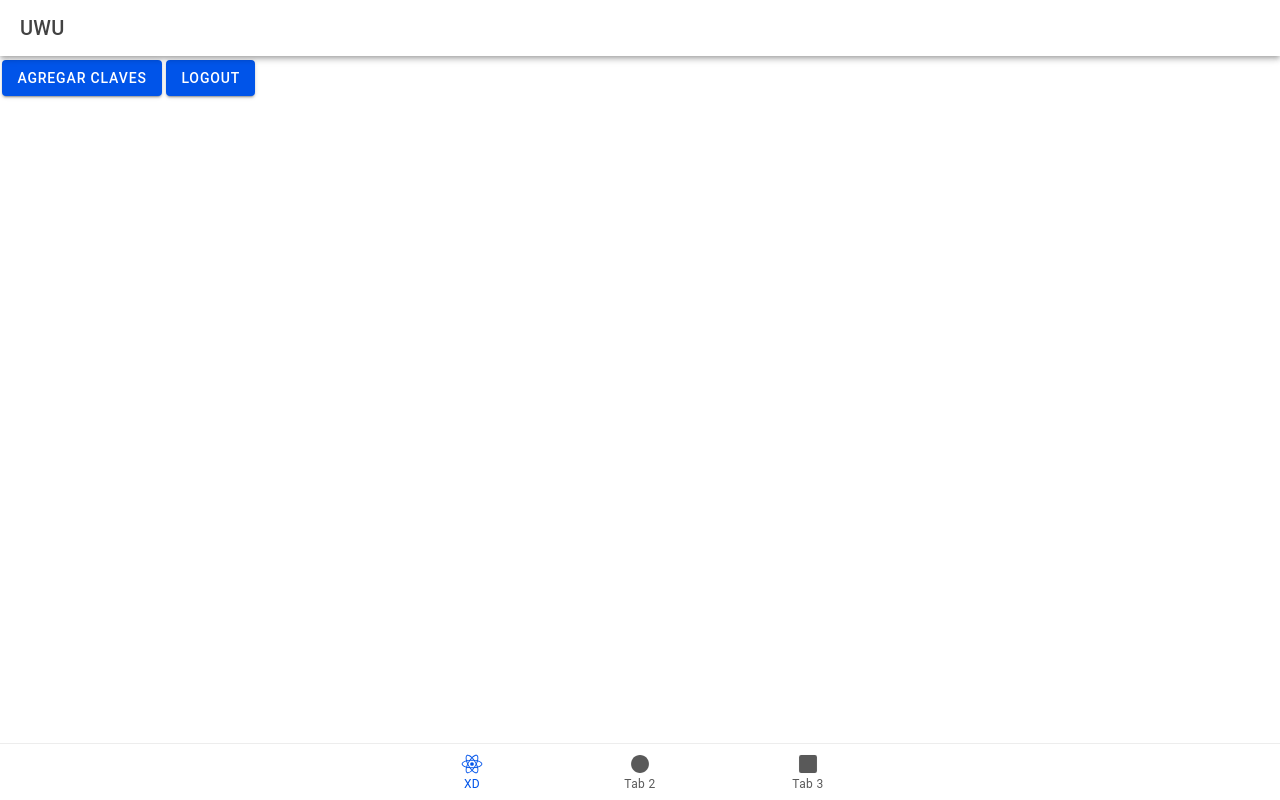
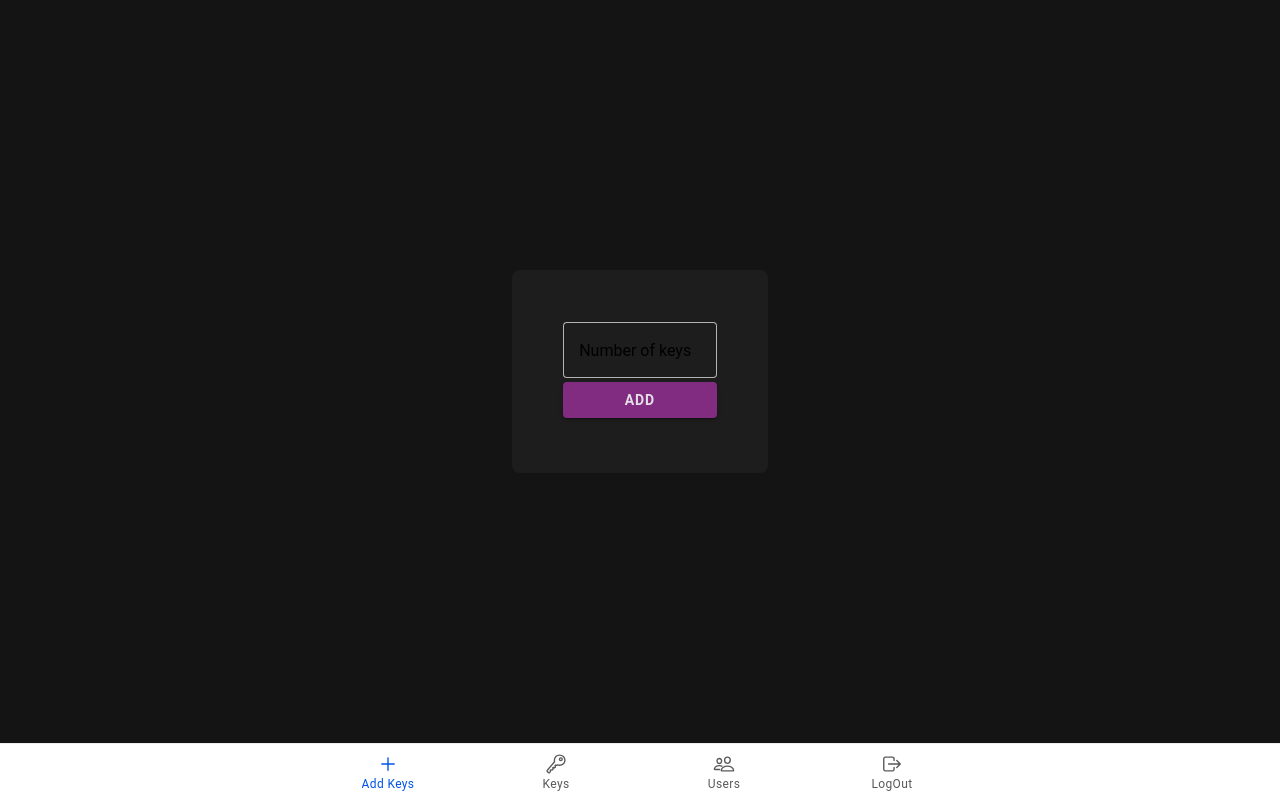
Before and after one commit to LimpStone/IonicMonitor, a React (Vite) app: page / in a window 1280 px wide. Built offline with nearby package versions, Linux system fonts and the light colour scheme; no server answers; sample sign-in values are in the browser's storage.

Commit message:
updates and css

```diff
--- a/src/App.tsx
+++ b/src/App.tsx
@@ -1,6 +1,7 @@
-import { useEffect, useMemo } from "react";
+import { useEffect, useMemo, useState } from "react";
 import { Redirect, Route } from "react-router-dom";
 import {
+  IonAlert,
   IonApp,
   IonIcon,
   IonLabel,
@@ -8,6 +9,7 @@ import {
   IonTabBar,
   IonTabButton,
   IonTabs,
+  IonToast,
   setupIonicReact,
 } from "@ionic/react";
 import { IonReactRouter } from "@ionic/react-router";
@@ -22,16 +24,16 @@ import { useHistory } from "react-router-dom";
 
 import {
   getAuth,
-  signInWithEmailAndPassword,
   onAuthStateChanged,
+  signOut,
 } from "firebase/auth";
 import { firebaseApp } from "./components/Providers";
 import { Landing } from "./pages/Landing";
-import { ellipse, logoReact, square } from "ionicons/icons";
+import { addOutline, keyOutline, logOutOutline, peopleOutline, walkOutline } from "ionicons/icons";
 
 const App: React.FC = () => {
+
   const history = useHistory();
-
   const auth = useMemo(() => {
     return getAuth(firebaseApp);
   }, [firebaseApp]);
@@ -39,15 +41,11 @@ const App: React.FC = () => {
   useEffect(() => {
     const unsubscribe = onAuthStateChanged(auth, (user) => {
       if (user) {
-        // Si el usuario está autenticado, redirige a la página principal
         history.push("/");
       } else {
-        // Si no está autenticado, redirige a la página de inicio
         history.push("/login");
       }
     });
-
-    // Cleanup subscription on unmount
     return () => unsubscribe();
   }, [history]);
   return (
@@ -68,28 +66,76 @@ const App: React.FC = () => {
     </IonApp>
   );
 };
-const Tabs: React.FC = () => (
+const Tabs: React.FC = () => {
+  const [showAlert, setShowAlert] = useState(false);
+  const [showToast, setShowToast] = useState(false);
+  const history = useHistory();
+  const handleTabButtonClick = () => {
+    setShowAlert(true);
+  };
+  const logout = async () => {
+    const auth = getAuth();
+    try {
+      await signOut(auth);
+      console.log("Logged out");
+      history.push("/login");
+    } catch (error) {
+      console.error("Error signing out: ", error);
+    }
+  };
+  return(
   <IonTabs>
     <IonRouterOutlet>
       <Route path="/tabs/tab1" component={Tab1} />
       <Route path="/tabs/tab2" component={Tab2} />
       <Route path="/tabs/tab3" component={Tab3} />
-      <Redirect exact path="/tabs" to="/tabs/tab1" />
     </IonRouterOutlet>
-    <IonTabBar slot="bottom">
-      <IonTabButton tab="tab1" href="/tabs/tab1">
-        <IonIcon icon={logoReact} />
-        <IonLabel>XD</IonLabel>
+    <IonTabBar  slot="bottom">
+      <IonTabButton  tab="tab1" href="/tabs/tab1">
+        <IonIcon icon={addOutline} />
+        <IonLabel>Add Keys</IonLabel>
       </IonTabButton>
       <IonTabButton tab="tab2" href="/tabs/tab2">
-        <IonIcon icon={ellipse} />
-        <IonLabel>Tab 2</IonLabel>
+        <IonIcon icon={keyOutline} />
+        <IonLabel>Keys</IonLabel>
       </IonTabButton>
       <IonTabButton tab="tab3" href="/tabs/tab3">
-        <IonIcon icon={square} />
-        <IonLabel>Tab 3</IonLabel>
+        <IonIcon icon={peopleOutline} />
+        <IonLabel>Users</IonLabel>
+      </IonTabButton>
+      <IonTabButton onClick={handleTabButtonClick} tab="Options">
+        <IonIcon icon={logOutOutline} />
+        <IonLabel>LogOut</IonLabel>
+        <IonAlert
+          header="Do you want to Logout?"
+          isOpen={showAlert}
+          buttons ={[
+            {
+              text: "Cancel",
+              role: "cancel",
+              handler: () => {
+                console.log("Alert canceled");
+              },
+            },
+            {
+              text: "OK",
+              role: "confirm",
+              handler: () => {
+                logout();
+                setShowToast(true);
+                console.log("Alert si");
+              },
+            },
+          ]}
+          onDidDismiss={() => setShowAlert(false)}
+        ></IonAlert>
+        <IonToast isOpen={showToast} onDidDismiss={() => setShowToast(false)} message="Succesful logout,later!" duration={5000} icon={walkOutline}></IonToast>
       </IonTabButton>
     </IonTabBar>
   </IonTabs>
-);
+);};
+/*
+<IonButton id="open-toast" onClick={logout}>Logout</IonButton>
+<IonToast trigger="open-toast" message="Succesful logout,later!" duration={5000} icon={walkOutline}></IonToast>
+*/
 export default App;
--- a/src/pages/Tab1.css
+++ b/src/pages/Tab1.css
@@ -0,0 +1,58 @@
+@keyframes rainbowHighlight {
+    0% { --highlight-color-focused: red; }
+    16% { --highlight-color-focused: orange; }
+    32% { --highlight-color-focused: yellow; }
+    48% { --highlight-color-focused: green; }
+    64% { --highlight-color-focused: blue; }
+    80% { --highlight-color-focused: indigo; }
+    100% { --highlight-color-focused: violet; }
+  }
+@media (min-width: 350px) {
+    .login-container2 {
+        display: flex;
+        flex-direction: column;
+        justify-content: center;
+        align-items: center;
+        width: 50%;
+        padding: 4%;
+        background-color: rgb(29, 29, 29);
+        border-radius: 8px;
+      }
+  }
+@media (min-width:1000px) {
+    .login-container2 {
+        display: flex;
+        flex-direction: column;
+        justify-content: center;
+        align-items: center;
+        width: 20%;
+        max-width: 40%;
+        padding: 4%;
+        background-color: rgb(29, 29, 29);
+        border-radius: 8px;
+      }
+  }
+
+.tab1back{
+    width: 100%;
+    height: 100%;
+    display: flex;
+    justify-content: center;
+    align-items: center;
+    background-color:rgb(20, 20, 20); ;
+}
+
+  .custom-input {
+    --border-width: 1px;
+    --highlight-color-focused: rgb(173, 84, 173);
+    --box-shadow: 0 2px 6px 0 rgb(0, 0, 0, 0.25);
+
+  }
+
+
+.boton{
+    width: 100%;
+    font-weight: bold;
+    color: rgb(229, 222, 231);
+    --background: rgb(129, 44, 129);
+}
--- a/src/pages/Tab1.tsx
+++ b/src/pages/Tab1.tsx
@@ -1,37 +1,15 @@
-import { IonContent, IonHeader, IonPage, IonTitle, IonToolbar,IonButton, IonApp, IonRouterOutlet, IonToast } from '@ionic/react';
-import { IonTabs, IonTabBar, IonTabButton, IonIcon, IonLabel} from '@ionic/react';
-import { calendar, personCircle, map, informationCircle, walkOutline } from 'ionicons/icons';
-import { IonButtons, IonMenu, IonMenuButton } from '@ionic/react';
+import { IonContent, IonHeader, IonPage, IonTitle, IonToolbar,IonButton, IonApp, IonRouterOutlet, IonToast, IonInput, IonItem } from '@ionic/react';
 import {getDatabase,ref,push} from "firebase/database"
 import React, { useState } from 'react';
-import ExploreContainer from '../components/ExploreContainer';
-import { ellipse, logoReact, square, triangle } from "ionicons/icons";
-
 import './Tab1.css';
-import { IonReactRouter } from '@ionic/react-router';
-import { Redirect, Route, useHistory } from 'react-router';
-import Tab2 from './Tab2';
-import Tab3 from './Tab3';
-import { getAuth, signOut } from 'firebase/auth';
-
 
 const Tab1: React.FC = () => {
   const [titulo, setTitulo] = useState("");
   const [subtitulo, setSubtitulo] = useState("");
   const [mensaje, setMensaje] = useState("");
   const [alerta, setAlerta] = useState(false);
-  const history = useHistory();
+  const [totalkeys, SetKeys] = useState<number>(0);
 
-  const logout = async () => {
-    const auth = getAuth();
-    try {
-      await signOut(auth);
-      console.log("Logged out");
-      history.push('/login');
-    } catch (error) {
-      console.error("Error signing out: ", error);
-    }
-  };
   const agregarClaves = async (claves: number) => {
     console.log(claves);
     const db = getDatabase();
@@ -61,19 +39,26 @@ const Tab1: React.FC = () => {
 
   return (
     <IonPage>
-      <IonHeader>
-        <IonToolbar>
-          <IonTitle>UWU</IonTitle>
-        </IonToolbar>
-      </IonHeader>
-      <IonContent fullscreen>
-      <IonButton onClick={() => agregarClaves(1)}>Agregar Claves</IonButton>
-      <IonButton id="open-toast" onClick={logout}>Logout</IonButton>
-      <IonToast trigger="open-toast" message="Succesful logout,later!" duration={5000} icon={walkOutline}></IonToast>
-      </IonContent>
-    </IonPage>
+    <div className= "tab1back">
+      <div className="login-container2">
+      <IonInput
+            className='custom-input'
+            label="Number of keys"
+            labelPlacement="floating"
+            fill="outline"
+            type="number"
+            min={1}
+            max={100}
+            placeholder="000"
+            onIonChange={(e) => SetKeys(Number(e.detail.value))}
+            ></IonInput>
+      <IonButton className="boton" onClick={() => agregarClaves(totalkeys)}>Add</IonButton>
+
+        </div>
+        </div>
+        </IonPage>
   );
 
 };
-
+//<IonButton onClick={() => agregarClaves(1)}>Agregar Claves</IonButton>
 export default Tab1;
--- a/src/pages/Tab2.css
+++ b/src/pages/Tab2.css
@@ -0,0 +1,5 @@
+.car{
+    text-overflow: ellipsis;
+    overflow: hidden;
+    white-space: nowrap;
+}
--- a/src/pages/Tab2.tsx
+++ b/src/pages/Tab2.tsx
@@ -1,56 +1,78 @@
-import { IonContent, IonHeader, IonPage, IonTitle, IonToolbar,IonList,IonItem,IonLabel } from '@ionic/react';
-import ExploreContainer from '../components/ExploreContainer';
-import React, { useEffect, useState } from 'react';
+import {
+  IonContent,
+  IonHeader,
+  IonPage,
+  IonTitle,
+  IonToolbar,
+  IonList,
+  IonItem,
+  IonLabel,
+  IonInfiniteScroll,
+  IonInfiniteScrollContent,
+  IonAvatar,
+  IonGrid,
+  IonRow,
+  IonCol,
+  IonCard,
+  IonCardHeader,
+  IonCardSubtitle,
+  IonCardTitle,
+  IonButton,
+  IonIcon,
+} from "@ionic/react";
+import ExploreContainer from "../components/ExploreContainer";
+import React, { useEffect, useState } from "react";
 import { getDatabase, ref, onValue } from "firebase/database";
 
-import './Tab2.css';
+import "./Tab2.css";
+import { trashOutline } from "ionicons/icons";
+import { Redirect } from "react-router";
+
 interface Clave {
   status: string;
   usuario: string;
 }
+
 const Tab2: React.FC = () => {
-  const [listaClaves, setListaClaves] = useState<Clave[]>([{ status: "", usuario: "" }]);
-  const [listaKeys, setListaKeys] = useState<string[]>([]);
+  const [items, setItems] = useState<Clave[]>([]);
 
   useEffect(() => {
     const db = getDatabase();
-    const starCountRef = ref(db, "claves/");
+    const clavesRef = ref(db, "claves/");
 
-    onValue(starCountRef, (snapshot) => {
+    const unsubscribe = onValue(clavesRef, (snapshot) => {
       const data = snapshot.val();
-      console.log(data);
+      if (data) {
+        const claves: Clave[] = Object.values(data);
+        setItems(claves);
+      }
+    });
 
-      const keys: string[] = [];
-      const claves: Clave[] = [];
+    return () => {
+      unsubscribe();
+    };
+  }, []);
 
-      snapshot.forEach((element) => {
-        keys.push(element.key || '');
-        claves.push(element.toJSON() as Clave);
-      });
-
-      setListaKeys(keys);
-      setListaClaves(claves);
-
-      console.log("lista de claves", claves);
-    });
-  }, []);
   return (
     <IonPage>
-      <IonHeader>
-        <IonToolbar>
-          <IonTitle>Tab 2</IonTitle>
-        </IonToolbar>
-      </IonHeader>
-      <IonList>
-          {listaClaves.map((clave, index) => (
-            <IonItem key={listaKeys[index]}>
-              <IonLabel>
-                <h2>{listaKeys[index]}</h2>
-                <p>{JSON.stringify(clave)}</p>
-              </IonLabel>
-            </IonItem>
-          ))}
-        </IonList>
+      <IonContent>
+        <IonGrid>
+          <IonRow>
+            {items.map((clave, index) => (
+              <IonCol size="12" sizeSm="6" sizeMd="4" key={index}>
+                <IonCard className="car">
+                  <IonCardHeader>
+                    <IonCardTitle>Status: {clave.status}</IonCardTitle>
+                    <IonCardSubtitle>User: {clave.usuario}</IonCardSubtitle>
+                  </IonCardHeader>
+                  <IonButton fill="clear">Edit</IonButton>
+                  <IonButton fill="clear" ><IonIcon icon={trashOutline} /></IonButton>
+                </IonCard>
+              </IonCol>
+            ))}
+          </IonRow>
+        </IonGrid>
+      </IonContent>
     </IonPage>
   );
 };
--- a/src/pages/Tab3.tsx
+++ b/src/pages/Tab3.tsx
@@ -1,4 +1,4 @@
-import { IonContent, IonHeader, IonPage, IonTitle, IonToolbar ,IonList,IonItem,IonLabel} from '@ionic/react';
+import { IonContent, IonHeader, IonPage, IonTitle, IonToolbar ,IonList,IonItem,IonLabel, IonAvatar} from '@ionic/react';
 import ExploreContainer from '../components/ExploreContainer';
 import React, { useEffect, useState } from 'react';
 import { getDatabase, ref, onValue } from "firebase/database";
@@ -48,7 +48,11 @@ const Tab3: React.FC = () => {
               <IonLabel>
                 <p>{JSON.stringify(clave)}</p>
               </IonLabel>
+              <IonAvatar slot="start">
+              <img src={'https://picsum.photos/80/80?random=' + index} alt="avatar" />
+            </IonAvatar>
             </IonItem>
+
           ))}
         </IonList>
     </IonPage>
```
Also changed, not shown: src/main.tsx (+0 -19 lines), src/pages/Landing.css (+9 -10 lines), src/pages/Landing.tsx (+2 -5 lines). Lines whose indentation alone changed are shown as unchanged.
